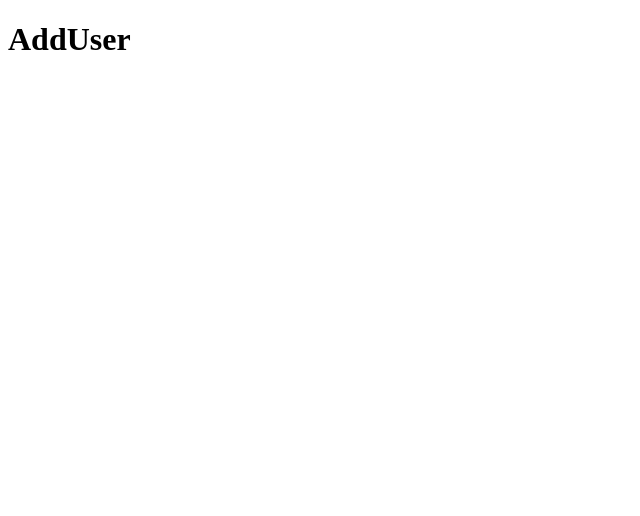
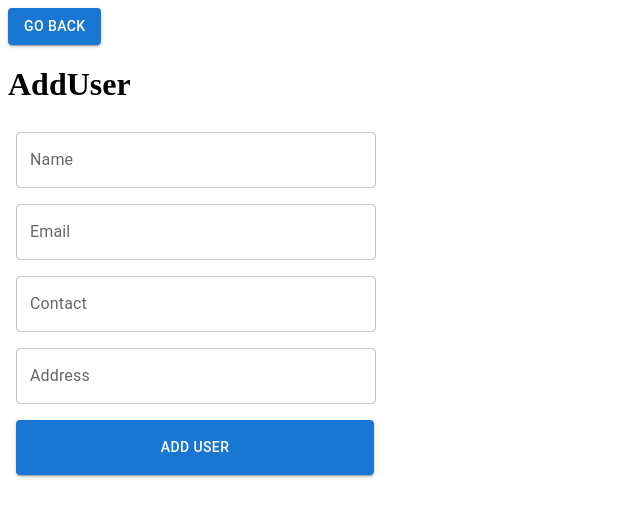
Before and after one commit to grum1n/react-crud-json-redux, a React (Create React App) app: page /adduser in a window 1280 px wide. Shown: the top 516 px of the page, without its empty margins (0-640 px from the left). Built offline with nearby package versions, Linux system fonts and the light colour scheme.

Commit message:
to AddUser page added add user form

```diff
--- a/src/pages/AddUser.js
+++ b/src/pages/AddUser.js
@@ -1,9 +1,60 @@
-import React from 'react'
+import React, { useState } from 'react'
+import Box from '@mui/material/Box';
+import TextField from '@mui/material/TextField';
+import { Button } from '@mui/material';
+import { useNavigate } from 'react-router-dom';
 
 const AddUser = () => {
+    const [state, setState] = useState({
+        name: '',
+        email: '',
+        contact: '',
+        address: '',
+    });
+
+    const [error, setError] = useState('') ;
+
+    const navigate = useNavigate();
+
+    const { name, email, contact, address } = state;
+
+    const  handleInputChange = (e) => {
+        let { name, value } = e.target;
+        setState({ ...state, [name] : value })
+    }
+
+    const handleSubmit = (e) => {
+        e.preventDefault();
+        if(!name || !email || !contact || !address ){
+            setError('Please input all input fields');
+        }
+
+
+    }
+
     return (
         <div>
+            <Button variant="contained" color="primary" onClick={() => navigate('/')}>
+                Go back
+            </Button>
             <h1>AddUser</h1>
+            <Box
+                component="form"
+                sx={{
+                    '& > :not(style)': { m: 1, width: '45ch' },
+                }}
+                noValidate
+                autoComplete="off"
+                onSubmit={handleSubmit}
+                >
+                <TextField type="text" id="outlined-basic" label="Name" variant="outlined" value={name}  onChange={handleInputChange} /><br />
+                <TextField type="email" id="outlined-basic" label="Email" variant="outlined" value={email}  onChange={handleInputChange}/><br />
+                <TextField type="number" id="outlined-basic" label="Contact" variant="outlined" value={contact}  onChange={handleInputChange}/><br />
+                <TextField type="text" id="outlined-basic" label="Address" variant="outlined" value={address}  onChange={handleInputChange}/><br />
+                <Button variant="contained" color="primary" onClick={() => {}} style={{ padding: '15px' }}>
+                    Add User
+                </Button>
+            </Box>
         </div>
     )
 }
```
